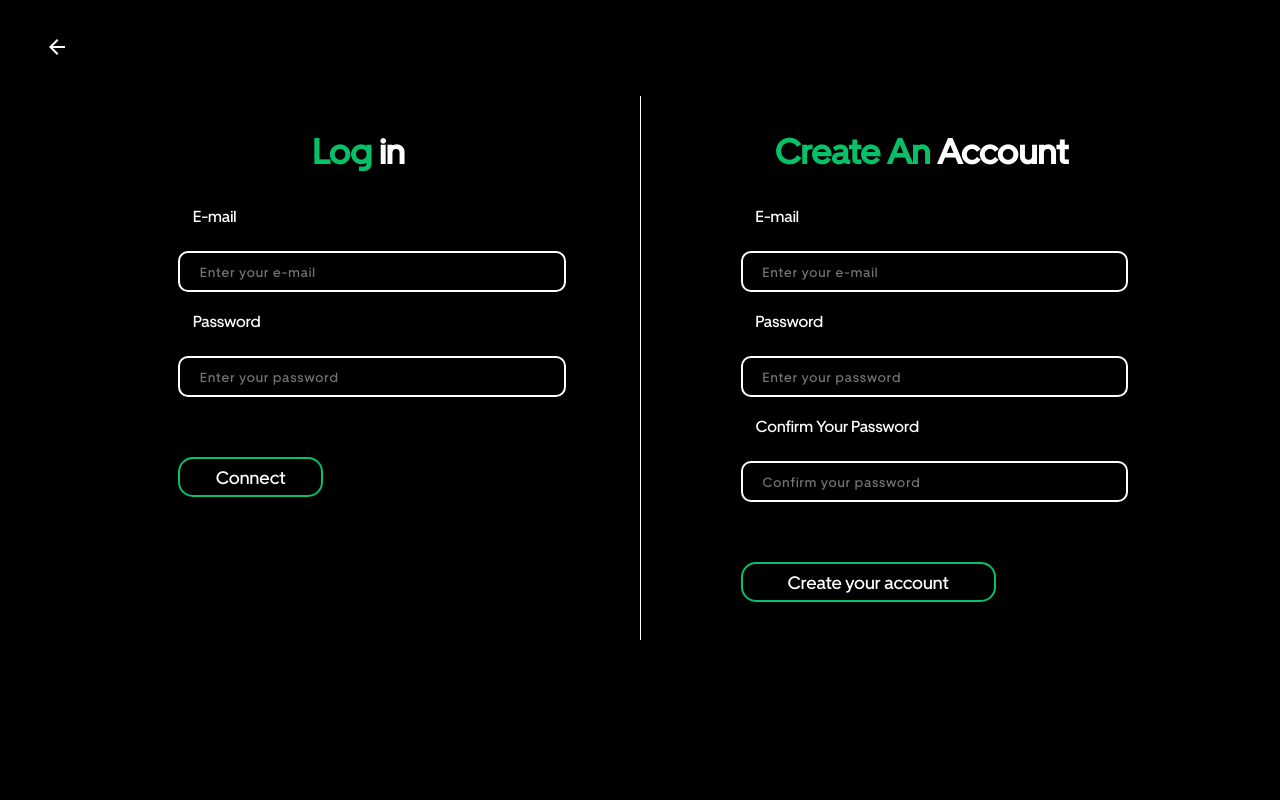
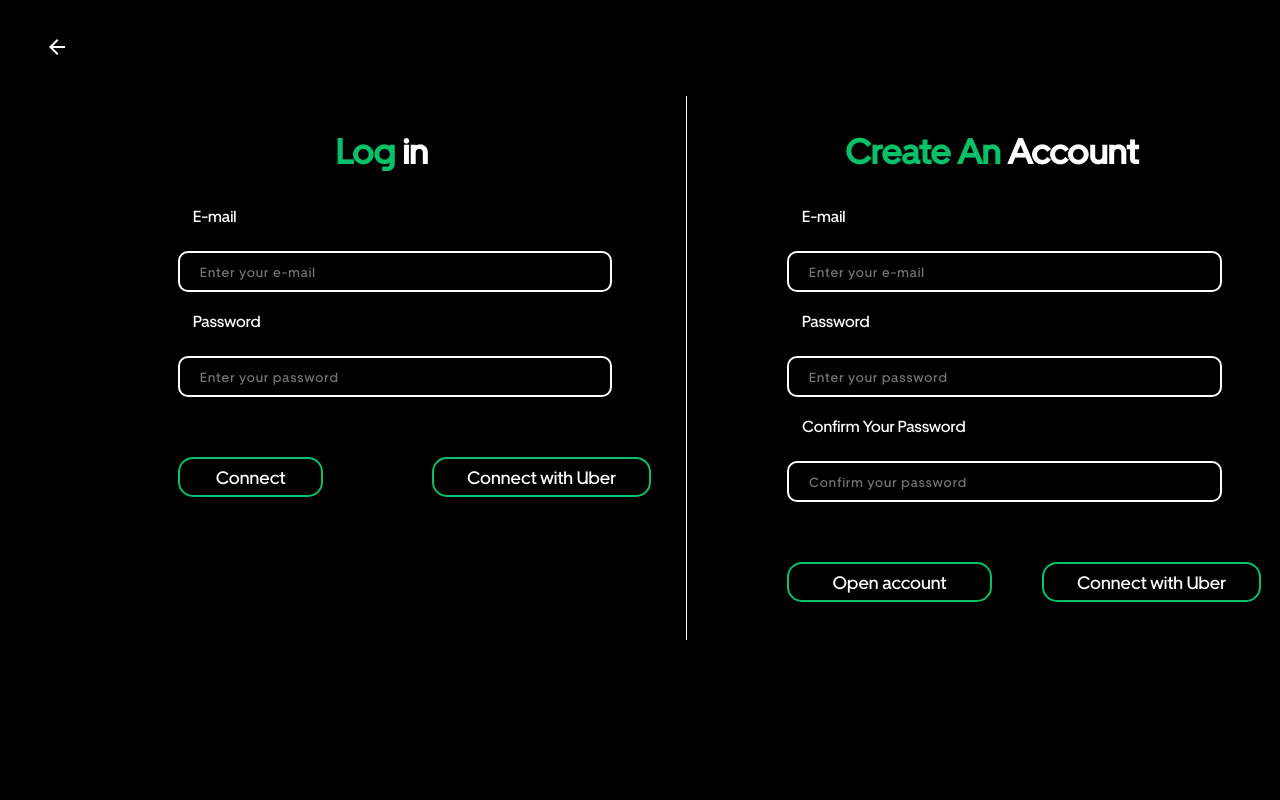
Before and after one commit to VincentELK/Ubenef, a PHP site: page /createaccount.html in a window 1280 px wide. Run offline with PHP 8.4, Linux system fonts and the light colour scheme.

Commit message:
zjout btn connect with uber

```diff
--- a/createaccount.css
+++ b/createaccount.css
@@ -174,6 +174,8 @@ body {
 .connect-btn-container {
   padding-left: 50px;
   margin-top: 60px;
+  width: 145px;
+  padding-right: 59px;
 }
 .connect-btn-container input {
   border: 0;
@@ -205,8 +207,7 @@ body {
   margin-top: 60px;
 }
 .create-btn-container input {
-  border: 0;
-  width: 255px;
+  width: 205px;
   height: 40px;
   border-radius: 15px;
   border: 2px solid #06c167;
@@ -260,3 +261,10 @@ body {
 .password-container input:focus {
   outline: none;
 }
+
+.connect-container {
+  display: flex;
+}
+.uber-connect input {
+  width: 219px;
+}
--- a/createaccount.html
+++ b/createaccount.html
@@ -60,8 +60,13 @@
                     placeholder="Enter your password"
                   />
                 </div>
-                <div class="connect-btn-container">
-                  <input type="button" value="Connect" />
+                <div class="connect-container">
+                  <div class="connect-btn-container">
+                    <input type="button" value="Connect" />
+                  </div>
+                  <div class="connect-btn-container uber-connect">
+                    <input type="button" value="Connect with Uber" />
+                  </div>
                 </div>
               </form>
             </div>
@@ -96,8 +101,13 @@
                     placeholder="Confirm your password"
                   />
                 </div>
-                <div class="create-btn-container">
-                  <input type="button" value="Create your account" />
+                <div class="connect-container">
+                  <div class="create-btn-container">
+                    <input type="button" value="Open account" />
+                  </div>
+                  <div class="connect-btn-container uber-connect">
+                    <input type="button" value="Connect with Uber" />
+                  </div>
                 </div>
               </form>
             </div>
--- a/script.js
+++ b/script.js
@@ -2,7 +2,8 @@
 
 const ubenefTab = document.querySelector(".ubenef-tab");
 const ubenefContainer = document.querySelector(".ubenef-container");
-
+const toolsTab = document.querySelectorAll(".tool");
+const calcul_btn = document.getElementById("calcul-btn");
 //------------------Global Function---------------------
 
 //---------------------UBENEF DISPLAY------------------------
@@ -11,21 +12,11 @@ ubenefTab.addEventListener("click", () => {
   ubenefContainer.classList.toggle("hide");
 });
 
-const toolsTab = document.querySelectorAll(".tool");
-
-// const ubenefTab = document.querySelector(".ubenef-tab");
-// const ubenefContainer = document.querySelector(".ubenef-container");
-
 //------------------Global Function---------------------
 
 toolsTab.forEach((tab) => {
   tab.addEventListener("click", () => {});
 });
-//---------------------UBENEF DISPLAY------------------------
-// ubenefContainer.classList.toggle("hide");
-// ubenefTab.addEventListener("click", () => {
-//   ubenefContainer.classList.toggle("hide");
-// });
 
 //--------------------- UBENEF CALCULATOR----------------------
 let getBenefice = calcul_btn.addEventListener("click", (e) => {
```
Also changed, not shown: index.html (+28 -26 lines), assets/Uber-Eats-Logo.png (added).
